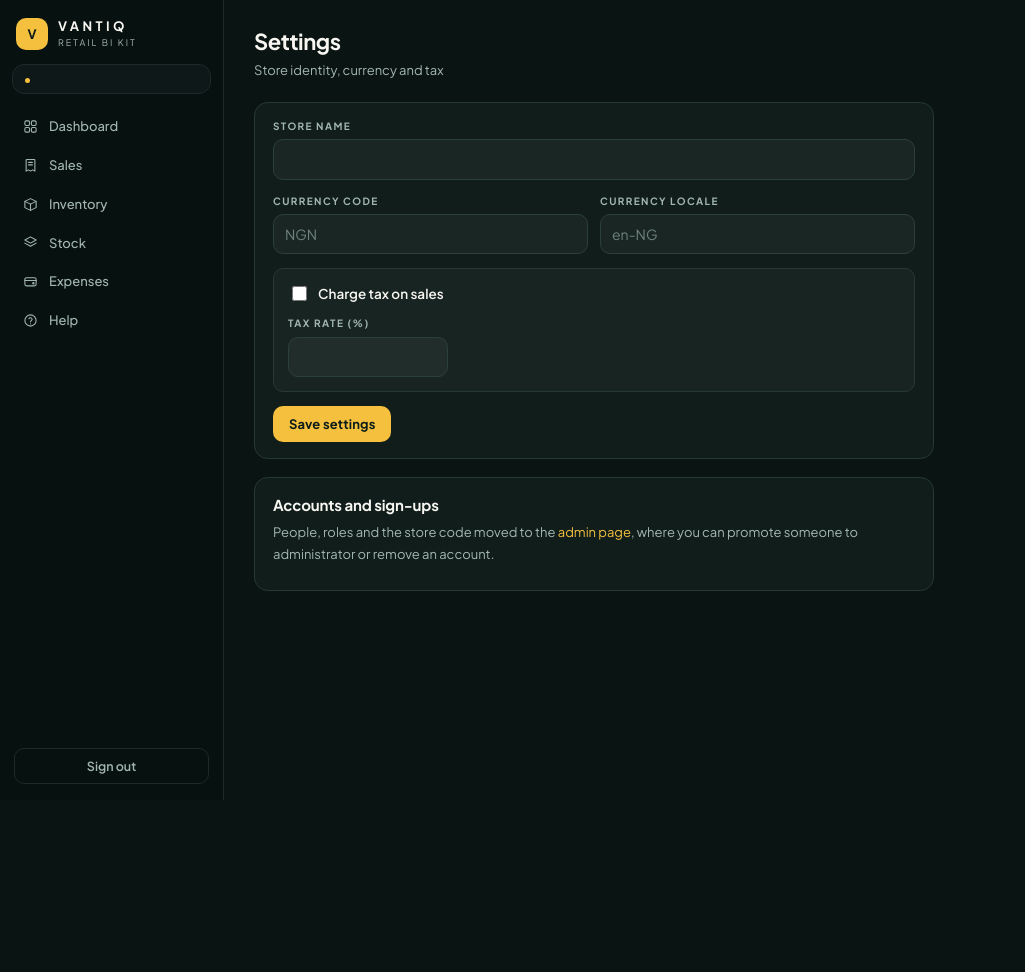
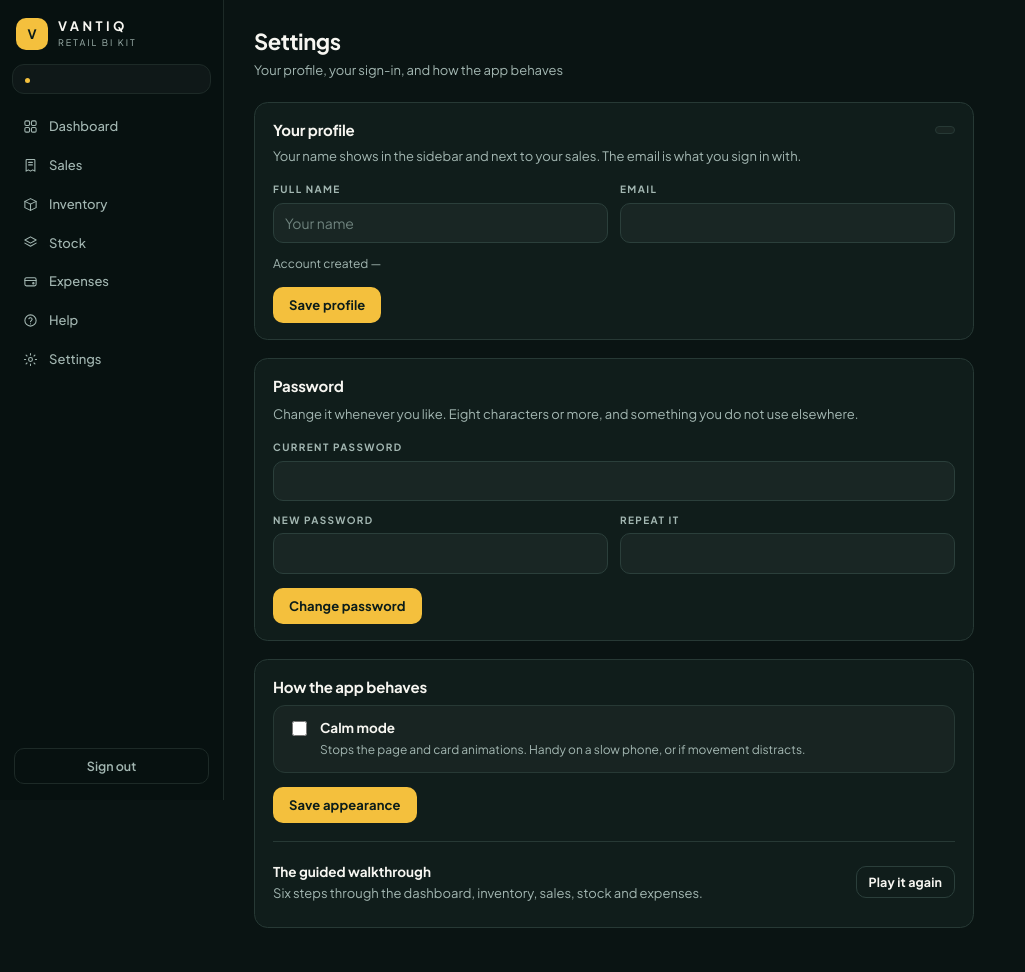
Before and after one commit to evansjeffery200-oss/retail-bi, a FastAPI app: template app/templates/settings.html in a window 1280 px wide. Shown: the whole page, without its empty margins (0-1025 px from the left). Before the commit the page ends 800 px from the top, so only its background shows below. Run offline with FastAPI, Linux system fonts and the light colour scheme; the template is opened without the code that fills it, so the values that code supplies are empty; some web fonts are replaced.

Commit message:
Give every account a settings page for profile, password and appearance

```diff
--- a/app/main.py
+++ b/app/main.py
@@ -32,6 +32,7 @@ def add_late_columns() -> None:
         "ALTER TABLE business ADD COLUMN signup_code VARCHAR(24)",
         "ALTER TABLE users ADD COLUMN role VARCHAR(16) NOT NULL DEFAULT 'member'",
         f"ALTER TABLE users ADD COLUMN tour_done BOOLEAN NOT NULL DEFAULT {boolean_false}",
+        f"ALTER TABLE users ADD COLUMN reduced_motion BOOLEAN NOT NULL DEFAULT {boolean_false}",
         "ALTER TABLE business ADD COLUMN support_email VARCHAR(255)",
         "ALTER TABLE business ADD COLUMN support_phone VARCHAR(40)",
     ]
--- a/app/models.py
+++ b/app/models.py
@@ -19,6 +19,7 @@ class User(Base):
     full_name: Mapped[str | None] = mapped_column(String(120), nullable=True)
     role: Mapped[str] = mapped_column(String(16), default="member", server_default="member")
     tour_done: Mapped[bool] = mapped_column(Boolean, default=False, server_default="0")
+    reduced_motion: Mapped[bool] = mapped_column(Boolean, default=False, server_default="0")
     created_at: Mapped[datetime] = mapped_column(DateTime, default=utcnow)
 
     @property
--- a/app/static/app.css
+++ b/app/static/app.css
@@ -695,3 +695,44 @@ body.is-leaving .landing-foot {
 @media (max-width: 720px) {
   .tour { right: 12px; left: 12px; bottom: 12px; width: auto; }
 }
+
+/* settings: profile, password, appearance and store cards */
+.card-head-inline { display: flex; align-items: center; justify-content: space-between; gap: 12px; margin-bottom: 6px; }
+.card-head-inline h2 { margin-bottom: 0; }
+.card-head-inline .card-note { margin: 2px 0 0; }
+.profile-meta {
+  display: flex;
+  flex-wrap: wrap;
+  gap: 4px 16px;
+  margin-top: 12px;
+  font-size: 12px;
+  color: var(--muted);
+}
+.check-row {
+  display: flex;
+  align-items: flex-start;
+  gap: 10px;
+  padding: 12px 14px;
+  border: 1px solid var(--line);
+  border-radius: 12px;
+  background: rgba(247, 246, 241, 0.03);
+  cursor: pointer;
+}
+.check-row input { margin-top: 3px; }
+.check-row strong { display: block; font-size: 13.5px; font-weight: 650; margin-bottom: 3px; }
+.check-row em { display: block; font-size: 12px; font-style: normal; color: var(--muted); line-height: 1.55; }
+.settings-divider { height: 1px; background: var(--line); margin: 18px 0; border: 0; }
+.card-body .card-head-inline + .card-note,
+.card-body form + form { margin-top: 0; }
+
+/* calm mode: the same layout, none of the movement */
+body.reduce-motion *,
+body.reduce-motion *::before,
+body.reduce-motion *::after {
+  animation-duration: 0.001ms !important;
+  animation-delay: 0s !important;
+  animation-iteration-count: 1 !important;
+  transition-duration: 0.001ms !important;
+  transition-delay: 0s !important;
+  scroll-behavior: auto !important;
+}
--- a/app/templates/base.html
+++ b/app/templates/base.html
@@ -10,7 +10,7 @@
   <link href="https://fonts.googleapis.com/css2?family=Instrument+Serif:ital@0;1&family=Plus+Jakarta+Sans:wght@300;400;500;600;700&display=swap" rel="stylesheet" />
   <link rel="stylesheet" href="/static/app.css" />
 </head>
-<body>
+<body{% if user and user.reduced_motion %} class="reduce-motion"{% endif %}>
   <div class="shell">
     <aside class="sidebar">
       <div class="brand">
@@ -51,11 +51,11 @@
           <svg viewBox="0 0 24 24" fill="none" stroke-width="1.7" stroke-linecap="round" stroke-linejoin="round"><circle cx="12" cy="12" r="9"/><path d="M9.4 9.2a2.7 2.7 0 0 1 5.2.9c0 1.8-2.6 2.2-2.6 4"/><circle cx="12" cy="17.3" r="0.9" fill="currentColor" stroke="none"/></svg>
           Help
         </a>
-        {% if user and user.is_admin %}
         <a href="/settings" class="{{ 'active' if active == 'settings' }}">
           <svg viewBox="0 0 24 24" fill="none" stroke-width="1.7" stroke-linecap="round" stroke-linejoin="round"><circle cx="12" cy="12" r="3.1"/><path d="M12 2.6v2M12 19.4v2M4.3 12H2.3M21.7 12h-2M6.4 6.4 4.9 4.9M19.1 19.1l-1.5-1.5M17.6 6.4l1.5-1.5M4.9 19.1l1.5-1.5"/></svg>
           Settings
         </a>
+        {% if user and user.is_admin %}
         <a href="/admin" class="{{ 'active' if active == 'admin' }}">
           <svg viewBox="0 0 24 24" fill="none" stroke-width="1.7" stroke-linecap="round" stroke-linejoin="round"><path d="M12 2.8 20 6v6.2c0 4.4-3.2 7.5-8 9-4.8-1.5-8-4.6-8-9V6l8-3.2z"/><path d="M9.2 12.2l2 2 3.6-3.8"/></svg>
           Admin
--- a/app/templates/settings.html
+++ b/app/templates/settings.html
@@ -1,20 +1,110 @@
 {% extends "base.html" %}
 {% block title %}Settings{% endblock %}
 {% block content %}
-<div class="stack" style="max-width:680px">
+<div class="stack" style="max-width:720px">
   <header class="page-head">
     <div>
       <h1>Settings</h1>
-      <p class="sub">Store identity, currency and tax</p>
+      <p class="sub">Your profile, your sign-in, and how the app behaves</p>
     </div>
   </header>
 
   {% if notice %}<div class="panel-soft" style="color:var(--accent);font-size:13px;font-weight:600">{{ notice }}</div>{% endif %}
+  {% if error %}<div class="alert">{{ error }}</div>{% endif %}
 
-  <form class="card card-body" action="/settings" method="post">
+  <section class="card card-body" id="profile">
+    <div class="card-head-inline">
+      <h2>Your profile</h2>
+      <span class="badge {{ 'badge-admin' if user.is_admin else 'badge-member' }}">{{ user.role_label }}</span>
+    </div>
+    <p class="card-note" style="margin-bottom:14px">
+      Your name shows in the sidebar and next to your sales. The email is what you sign in with.
+    </p>
+
+    <form action="/settings/profile" method="post">
+      <div class="form-grid">
+        <div>
+          <label class="label" for="full_name">Full name</label>
+          <input class="field" id="full_name" name="full_name" value="{{ user.full_name or '' }}" placeholder="Your name" autocomplete="name" />
+        </div>
+        <div>
+          <label class="label" for="email">Email</label>
+          <input class="field" id="email" name="email" type="email" value="{{ user.email }}" autocomplete="email" required />
+        </div>
+      </div>
+      <div class="profile-meta">
+        <span>Account created {{ user.created_at|date }}</span>
+        {% if user.is_admin %}<span>Administrator: store settings and accounts</span>{% endif %}
+      </div>
+      <div class="form-actions"><button class="btn btn-primary" type="submit">Save profile</button></div>
+    </form>
+  </section>
+
+  <section class="card card-body" id="security">
+    <h2>Password</h2>
+    <p class="card-note" style="margin-bottom:14px">
+      Change it whenever you like. Eight characters or more, and something you do not use elsewhere.
+    </p>
+
+    <form action="/settings/password" method="post">
+      <div>
+        <label class="label" for="current_password">Current password</label>
+        <input class="field" id="current_password" name="current_password" type="password" autocomplete="current-password" required />
+      </div>
+      <div class="form-grid" style="margin-top:12px">
+        <div>
+          <label class="label" for="new_password">New password</label>
+          <input class="field" id="new_password" name="new_password" type="password" autocomplete="new-password" minlength="8" required />
+        </div>
+        <div>
+          <label class="label" for="confirm_password">Repeat it</label>
+          <input class="field" id="confirm_password" name="confirm_password" type="password" autocomplete="new-password" minlength="8" required />
+        </div>
+      </div>
+      <div class="form-actions"><button class="btn btn-primary" type="submit">Change password</button></div>
+    </form>
+  </section>
+
+  <section class="card card-body" id="appearance">
+    <h2>How the app behaves</h2>
+    <form action="/settings/appearance" method="post">
+      <label class="check-row">
+        <input type="checkbox" name="reduced_motion" {{ 'checked' if user.reduced_motion }} />
+        <span>
+          <strong>Calm mode</strong>
+          <em>Stops the page and card animations. Handy on a slow phone, or if movement distracts.</em>
+        </span>
+      </label>
+      <div class="form-actions"><button class="btn btn-primary" type="submit">Save appearance</button></div>
+    </form>
+
+    <div class="settings-divider"></div>
+
+    <form action="/help/tour" method="post">
+      <div class="card-head-inline">
+        <div>
+          <strong style="font-size:13.5px">The guided walkthrough</strong>
+          <p class="card-note">Six steps through the dashboard, inventory, sales, stock and expenses.</p>
+        </div>
+        <button class="btn btn-ghost btn-sm" type="submit">Play it again</button>
+      </div>
+    </form>
+  </section>
+
+  {% if user.is_admin %}
+  <section class="card card-body" id="store">
+    <div class="card-head-inline">
+      <h2>Store</h2>
+      <span class="card-note">Administrators only</span>
+    </div>
+    <p class="card-note" style="margin-bottom:14px">
+      The name and currency appear throughout the app. Tax applies to new sales when it is switched on.
+    </p>
+
+    <form action="/settings/store" method="post">
       <div style="margin-bottom:14px">
         <label class="label" for="name">Store name</label>
-      <input class="field" id="name" name="name" value="{{ business.name }}" />
+        <input class="field" id="name" name="name" value="{{ business.name }}" placeholder="Your store" />
       </div>
 
       <div class="form-grid">
@@ -39,15 +129,14 @@
         </div>
       </div>
 
-    <div class="form-actions"><button class="btn btn-primary" type="submit">Save settings</button></div>
+      <div class="form-actions"><button class="btn btn-primary" type="submit">Save store settings</button></div>
     </form>
 
-  <div class="card card-body">
-    <h2 style="margin-bottom:6px">Accounts and sign-ups</h2>
+    <div class="settings-divider"></div>
     <p class="card-note">
-      People, roles and the store code moved to the <a href="/admin">admin page</a>, where
-      you can promote someone to administrator or remove an account.
+      People, roles and sign-ups live on the <a href="/admin">admin page</a>, along with the support contact.
     </p>
-  </div>
+  </section>
+  {% endif %}
 </div>
 {% endblock %}
```
Also changed, not shown: app/routers/settings.py (+87 -8 lines). Lines whose indentation alone changed are shown as unchanged.
